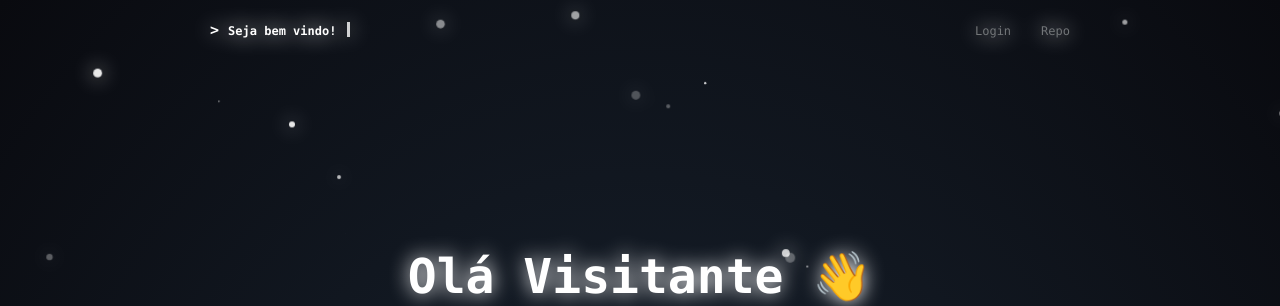
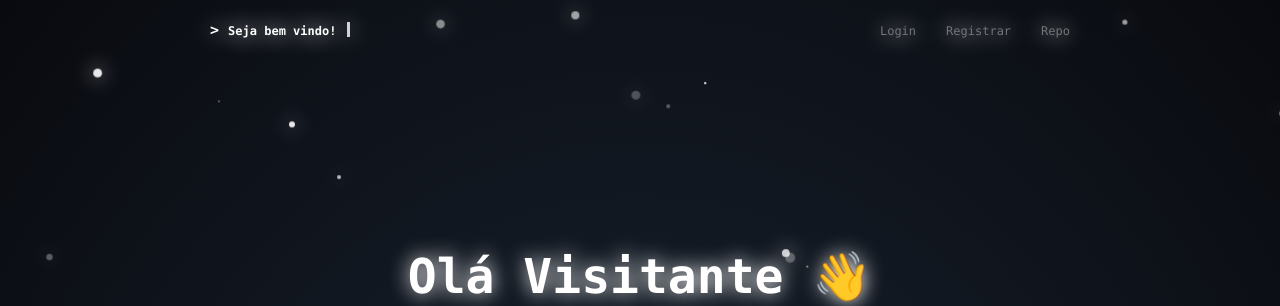
Before and after one commit to QueirozT/Lista-de-tarefas, a Flask app: page / in a window 1280 px wide. Shown: the top 306 px of the page. Run offline with Flask 3, Linux system fonts and the light colour scheme; parts of the project's set-up code (start-up, migrations or seed data) failed here and were passed over.

Commit message:
Modificando as regras de exibição da Barra de navegação do projeto

```diff
--- a/resources/template/partial/_nav.html
+++ b/resources/template/partial/_nav.html
@@ -8,11 +8,18 @@
         <nav class="terminal-menu">
             <ul>
                 {% if current_user.is_anonymous %}
-                    {% if request.endpoint != 'auth.login' %}
+                    {% if request.endpoint == 'auth.register' %}
                         <li>
                             <a class="menu-item" href="{{ url_for('auth.login') }}">Login</a>
                         </li>
+                    {% elif request.endpoint == 'auth.login' %}
+                        <li>
+                            <a class="menu-item" href="{{ url_for('auth.register') }}">Registrar</a>
+                        </li>
                     {% else %}
+                        <li>
+                            <a class="menu-item" href="{{ url_for('auth.login') }}">Login</a>
+                        </li>
                         <li>
                             <a class="menu-item" href="{{ url_for('auth.register') }}">Registrar</a>
                         </li>
```
